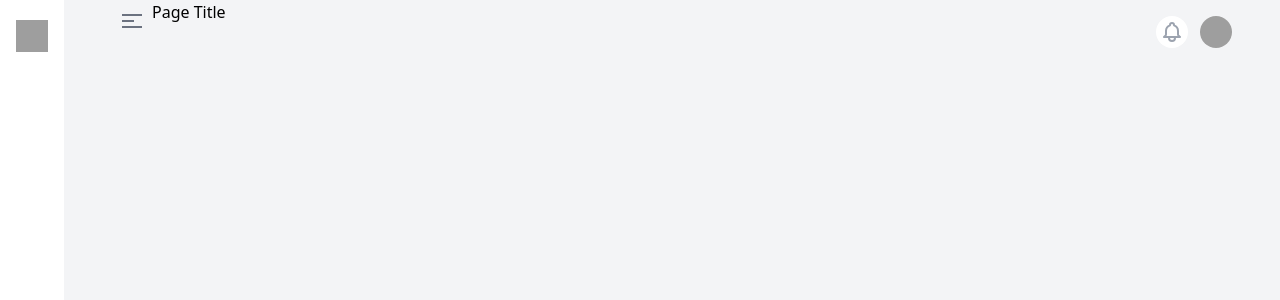
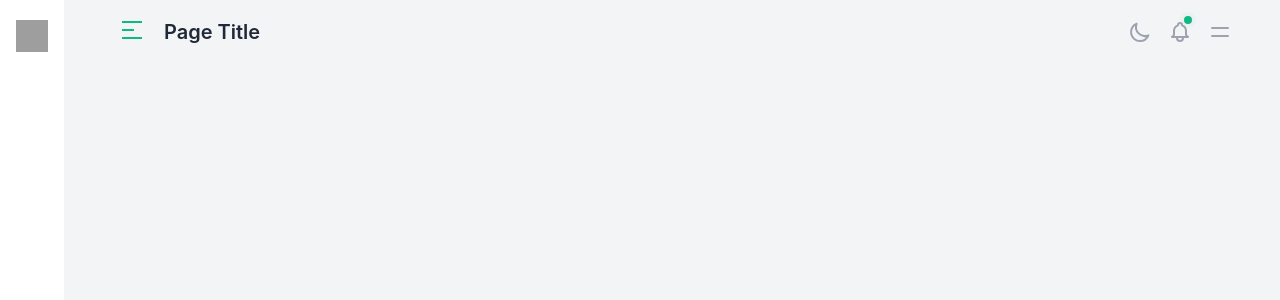
Before and after one commit to iroshandezilva/vue-template, a Vue app: page / in a window 1280 px wide. Shown: the top 300 px of the page. Built offline with nearby package versions, Linux system fonts and the light colour scheme; grey boxes are pictures that could not be loaded.

Commit message:
Darkmode/Font Family/PageTitle
Enabled Darkmode
Font family set to inter
Page Title Component Style

```diff
--- a/src/assets/css/tailwind.css
+++ b/src/assets/css/tailwind.css
@@ -1,3 +1,8 @@
 @tailwind base;
 @tailwind components;
 @tailwind utilities;
+@import url('https://fonts.googleapis.com/css2?family=Inter:wght@100;200;300;400;500;600;700;800;900&display=swap');
+
+body{
+    font-family: 'Inter', sans-serif;
+}
--- /dev/null
+++ b/src/components/PageTitle.vue
@@ -0,0 +1,142 @@
+<template>
+  <div class="relative z-10 flex-shrink-0 flex h-16">
+    <div class="flex-1 px-4 flex justify-between">
+      <div class="flex-1 flex items-center">
+        <!--     Used Sniped URL   https://tailwindcomponents.com/component/wip-hamburger-menu-animation-->
+        <nav x-data="{ open: false }">
+          <button
+            class="text-green-500 w-10 h-10 relative focus:outline-none "
+            @click="open = !open"
+          >
+            <span class="sr-only">Open main menu</span>
+            <div class="block w-5 absolute left-1/2 top-1/2   transform  -translate-x-1/2 -translate-y-1/2">
+              <span
+                aria-hidden="true"
+                class="block absolute h-0.5 w-5 bg-current transform transition duration-500 ease-in-out"
+                :class="{'rotate-45': open,' -translate-y-2': !open }"
+              />
+              <span
+                aria-hidden="true"
+                class="block absolute  h-0.5 w-3 bg-current   transform transition duration-500 ease-in-out"
+                :class="{'opacity-0': open } "
+              />
+              <span
+                aria-hidden="true"
+                class="block absolute  h-0.5 w-5 bg-current transform  transition duration-500 ease-in-out"
+                :class="{'-rotate-45': open, ' translate-y-2': !open}"
+              />
+            </div>
+          </button>
+        </nav>
+        <div class="ml-3">
+          <h1
+            class="text-xl font-semibold text-gray-800 dark:text-gray-50"
+            v-if="title"
+          >
+            {{ title }}
+          </h1>
+        </div>
+      </div>
+
+      <div class="ml-4 flex items-center md:ml-6">
+        <button
+          @click="toggleDark()"
+          type="button"
+          class=" text-gray-400 mr-4 dark:text-gray-300"
+        >
+          <svg
+            xmlns="http://www.w3.org/2000/svg"
+            class="h-6 w-6"
+            fill="none"
+            viewBox="0 0 24 24"
+            stroke="currentColor"
+          >
+            <path
+              stroke-linecap="round"
+              stroke-linejoin="round"
+              stroke-width="2"
+              d="M20.354 15.354A9 9 0 018.646 3.646 9.003 9.003 0 0012 21a9.003 9.003 0 008.354-5.646z"
+            />
+          </svg>
+        </button>
+        <button
+          type="button"
+          class=" text-gray-400 mr-4 dark:text-gray-300 relative"
+        >
+          <div class="absolute -right-1 -top-1">
+            <div class="w-3 h-3 relative">
+              <span class="flex h-2 w-2 relative">
+                <span class="animate-ping absolute inline-flex h-full w-full rounded-full bg-green-400 opacity-75" />
+                <span class="relative inline-flex rounded-full h-2 w-2 bg-green-500" />
+              </span>
+            </div>
+          </div>
+          <svg
+            xmlns="http://www.w3.org/2000/svg"
+            class="h-6 w-6"
+            fill="none"
+            viewBox="0 0 24 24"
+            stroke="currentColor"
+          >
+            <path
+              stroke-linecap="round"
+              stroke-linejoin="round"
+              stroke-width="2"
+              d="M15 17h5l-1.405-1.405A2.032 2.032 0 0118 14.158V11a6.002 6.002 0 00-4-5.659V5a2 2 0 10-4 0v.341C7.67 6.165 6 8.388 6 11v3.159c0 .538-.214 1.055-.595 1.436L4 17h5m6 0v1a3 3 0 11-6 0v-1m6 0H9"
+            />
+          </svg>
+        </button>
+
+        <button class="text-gray-400 dark:text-gray-300">
+          <svg
+            xmlns="http://www.w3.org/2000/svg"
+            class="h-6 w-6"
+            fill="none"
+            viewBox="0 0 24 24"
+            stroke="currentColor"
+          >
+            <path
+              stroke-linecap="round"
+              stroke-linejoin="round"
+              stroke-width="2"
+              d="M4 8h16M4 16h16"
+            />
+          </svg>
+        </button>
+      </div>
+    </div>
+  </div>
+</template>
+
+<script>
+export default {
+  name: "PageTitle",
+
+  props: {
+    title: {
+      type: String,
+      default: '',
+    },
+  },
+  methods: {
+    toggleDark: () => {
+      if (localStorage.theme === 'dark' || (!('theme' in localStorage) && window.matchMedia('(prefers-color-scheme: dark)').matches)) {
+        if (document.documentElement.classList.contains('dark')) {
+          document.documentElement.classList.remove('dark')
+        } else {
+          document.documentElement.classList.add('dark')
+        }
+      } else {
+        document.documentElement.classList.remove('dark')
+      }
+
+    }
+  }
+
+}
+
+</script>
+
+<style scoped>
+
+</style>
--- a/src/components/SideBar/PageTitle.vue
+++ /dev/null
@@ -1,112 +0,0 @@
-<template>
-  <div class="relative z-10 flex-shrink-0 flex h-16">
-    <div class="flex-1 px-4 flex justify-between">
-      <div class="flex-1 flex justify-start">
-        <!--     Used Sniped URL   https://tailwindcomponents.com/component/wip-hamburger-menu-animation-->
-        <nav x-data="{ open: false }">
-          <button class="text-gray-500 w-10 h-10 relative focus:outline-none " @click="open = !open">
-            <span class="sr-only">Open main menu</span>
-            <div class="block w-5 absolute left-1/2 top-1/2   transform  -translate-x-1/2 -translate-y-1/2">
-              <span aria-hidden="true"
-                    class="block absolute h-0.5 w-5 bg-current transform transition duration-500 ease-in-out"
-                    :class="{'rotate-45': open,' -translate-y-1.5': !open }"></span>
-              <span aria-hidden="true"
-                    class="block absolute  h-0.5 w-3 bg-current   transform transition duration-500 ease-in-out"
-                    :class="{'opacity-0': open } "></span>
-              <span aria-hidden="true"
-                    class="block absolute  h-0.5 w-5 bg-current transform  transition duration-500 ease-in-out"
-                    :class="{'-rotate-45': open, ' translate-y-1.5': !open}"></span>
-            </div>
-          </button>
-        </nav>
-        <h1 v-if="title">{{ title }}</h1>
-      </div>
-      <div class="ml-4 flex items-center md:ml-6">
-        <button
-            type="button"
-            class="
-                bg-white
-                p-1
-                rounded-full
-                text-gray-400
-                hover:text-gray-500
-                focus:outline-none
-                focus:ring-2
-                focus:ring-offset-2
-                focus:ring-indigo-500
-              "
-        >
-          <span class="sr-only">View notifications</span>
-          <!-- Heroicon name: outline/bell -->
-          <svg
-              class="h-6 w-6"
-              xmlns="http://www.w3.org/2000/svg"
-              fill="none"
-              viewBox="0 0 24 24"
-              stroke="currentColor"
-              aria-hidden="true"
-          >
-            <path
-                stroke-linecap="round"
-                stroke-linejoin="round"
-                stroke-width="2"
-                d="M15 17h5l-1.405-1.405A2.032 2.032 0 0118 14.158V11a6.002 6.002 0 00-4-5.659V5a2 2 0 10-4 0v.341C7.67 6.165 6 8.388 6 11v3.159c0 .538-.214 1.055-.595 1.436L4 17h5m6 0v1a3 3 0 11-6 0v-1m6 0H9"
-            />
-          </svg>
-        </button>
-
-        <!-- Profile dropdown -->
-        <div class="ml-3 relative">
-          <div>
-            <button
-                type="button"
-                class="
-                    max-w-xs
-                    bg-white
-                    flex
-                    items-center
-                    text-sm
-                    rounded-full
-                    focus:outline-none
-                    focus:ring-2
-                    focus:ring-offset-2
-                    focus:ring-indigo-500
-                  "
-                id="user-menu-button"
-                aria-expanded="false"
-                aria-haspopup="true"
-            >
-              <span class="sr-only">Open user menu</span>
-              <img
-                  class="h-8 w-8 rounded-full"
-                  src="https://images.unsplash.com/photo-1472099645785-5658abf4ff4e?ixlib=rb-1.2.1&ixid=eyJhcHBfaWQiOjEyMDd9&auto=format&fit=facearea&facepad=2&w=256&h=256&q=80"
-                  alt=""
-              />
-            </button>
-          </div>
-        </div>
-      </div>
-    </div>
-  </div>
-
-</template>
-
-<script>
-export default {
-  name: "PageTitle",
-
-  props: {
-    title: {
-      type: String,
-      default: '',
-    },
-  },
-
-
-}
-
-</script>
-
-<style scoped>
-
-</style>
--- a/src/layouts/AppLayout.vue
+++ b/src/layouts/AppLayout.vue
@@ -1,22 +1,21 @@
 <template>
-  <div class="h-screen flex overflow-hidden bg-gray-100">
-    <side-bar/>
+  <div class="h-screen flex overflow-hidden bg-gray-100 dark:bg-gray-700">
+    <side-bar />
 
     <div class="flex flex-col w-0 flex-1 overflow-hidden">
       <main class="flex-1 relative overflow-y-auto focus:outline-none">
-          <div class="max-w-7xl mx-auto px-4 sm:px-6 md:px-8">
-            <page-title title="Page Title"/>
-            <slot name="content"></slot>
+        <div class="max-w-7xl mx-auto px-4 sm:px-6 md:px-8">
+          <page-title title="Page Title" />
+          <slot name="content" />
         </div>
       </main>
     </div>
-
   </div>
 </template>
 
 <script>
 import SideBar from "@/components/SideBar";
-import PageTitle from "@/components/SideBar/PageTitle";
+import PageTitle from "@/components/PageTitle";
 
 export default {
   name: "AppLayout",
```
Also changed, not shown: tailwind.config.js (indentation only).
